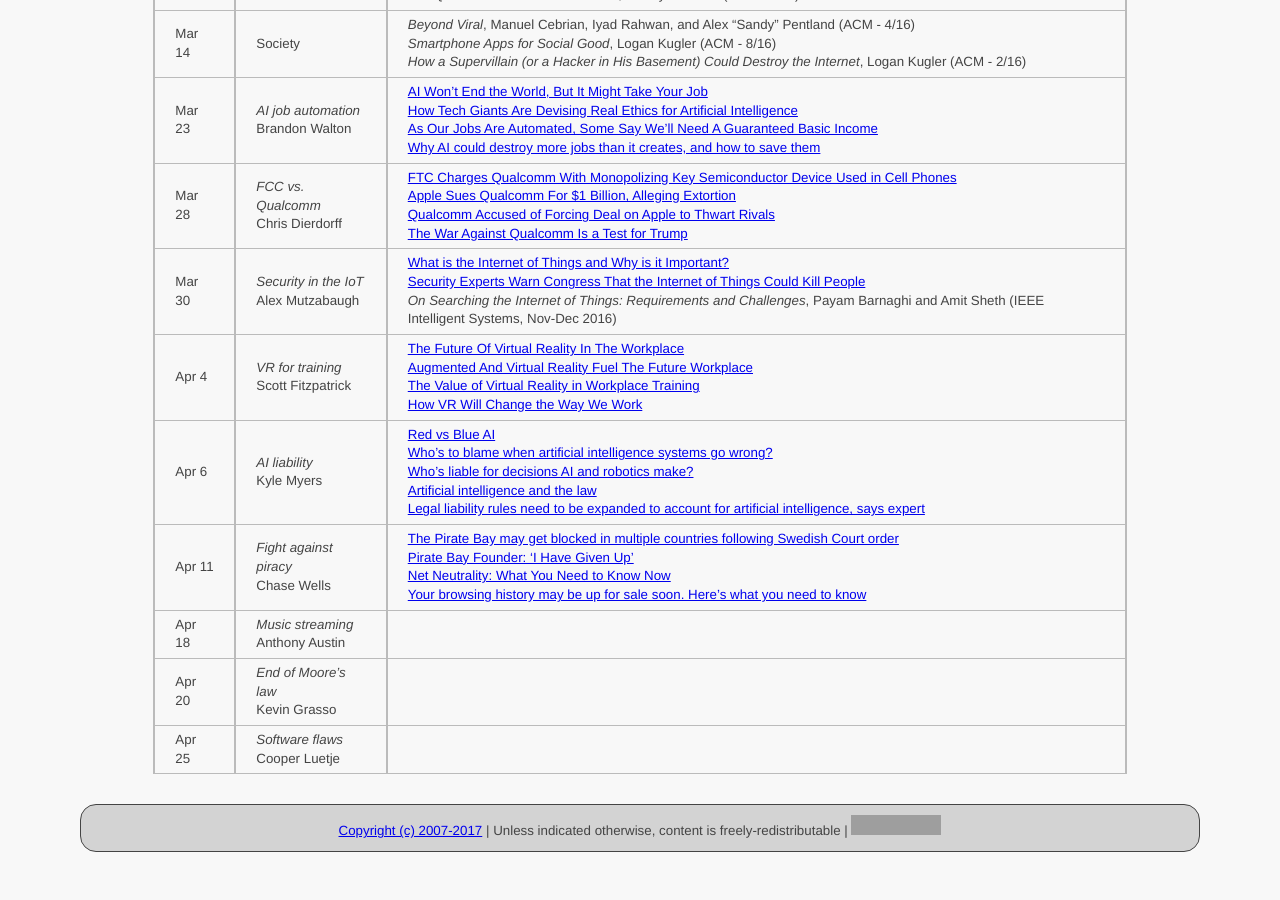
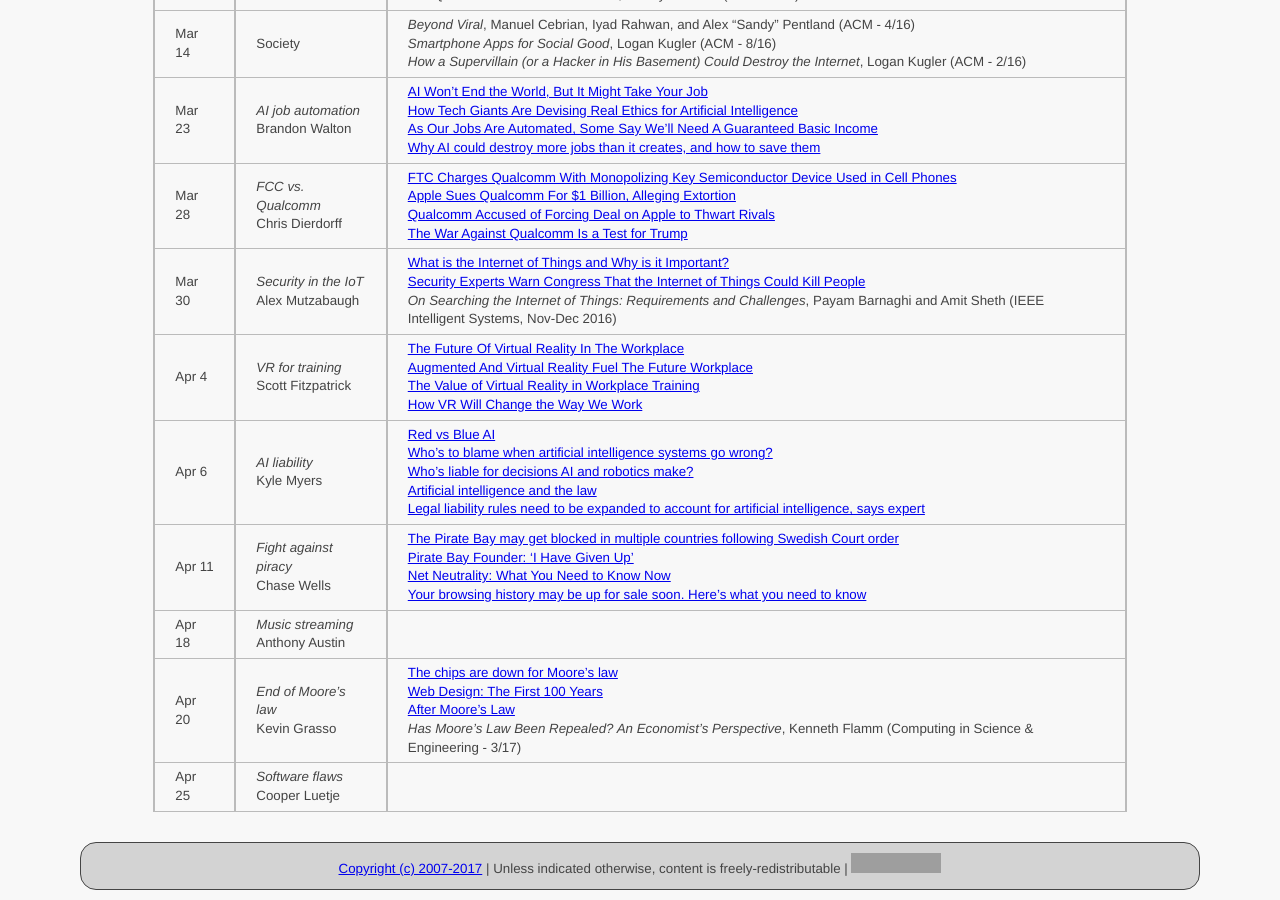
Before and after one commit to ycpcs/cs456-spring2017, a Jekyll site: the page built from schedule/index.md, in a window 1280 px wide and 900 px high, scrolled down 939 px. Built offline with Jekyll 4.4.1, drawn with Linux system fonts in a browser that asks for light colours; before the commit the page ends 1801 px from its top, so only the background shows below that; grey boxes are pictures that could not be loaded.

Commit message:
add moore articles
add moore articles

```diff
--- a/schedule/index.md
+++ b/schedule/index.md
@@ -32,7 +32,7 @@ All reading materials can be accessed via [Schmidt Library](http://library.ycp.e
 > Apr 6    | *AI liability* <br /> Kyle Myers | [Red vs Blue AI](https://www.youtube.com/watch?v=An4gF0Gbpyw) <br /> [Who’s to blame when artificial intelligence systems go wrong?](http://theconversation.com/whos-to-blame-when-artificial-intelligence-systems-go-wrong-45771) <br /> [Who's liable for decisions AI and robotics make?](https://betanews.com/2017/03/21/artificial-intelligence-robotics-liability/) <br /> [Artificial intelligence and the law](https://techcrunch.com/2017/01/28/artificial-intelligence-and-the-law/) <br /> [Legal liability rules need to be expanded to account for artificial intelligence, says expert](https://www.out-law.com/en/articles/2016/march/legal-liability-rules-need-to-be-expanded-to-account-for-artificial-intelligence-says-expert/)|
 > Apr 11   | *Fight against piracy* <br /> Chase Wells | [The Pirate Bay may get blocked in multiple countries following Swedish Court order](https://thenextweb.com/tech/2017/02/13/pirate-bay-blocked-sweden/#.tnw_M6XjCtrr) <br /> [Pirate Bay Founder: ‘I Have Given Up’](https://motherboard.vice.com/en_us/article/pirate-bay-founder-peter-sunde-i-have-given-up) <br /> [Net Neutrality: What You Need to Know Now](https://www.freepress.net/net-neutrality-what-you-need-know-now) <br /> [Your browsing history may be up for sale soon. Here's what you need to know](https://www.theguardian.com/technology/2017/mar/28/internet-service-providers-sell-browsing-history-house-vote) |
 > Apr 18   | *Music streaming* <br /> Anthony Austin | |
-> Apr 20   | *End of Moore's law* <br /> Kevin Grasso | |
+> Apr 20   | *End of Moore's law* <br /> Kevin Grasso | [The chips are down for Moore’s law](http://www.nature.com/news/the-chips-are-down-for-moore-s-law-1.19338) <br /> [Web Design: The First 100 Years](http://idlewords.com/talks/web_design_first_100_years.htm) <br /> [After Moore's Law](http://www.economist.com/technology-quarterly/2016-03-12/after-moores-law) <br /> *Has Moore's Law Been Repealed? An Economist's Perspective*, Kenneth Flamm (Computing in Science & Engineering - 3/17)|
 > Apr 25   | *Software flaws* <br /> Cooper Luetje | |
 
 
```
